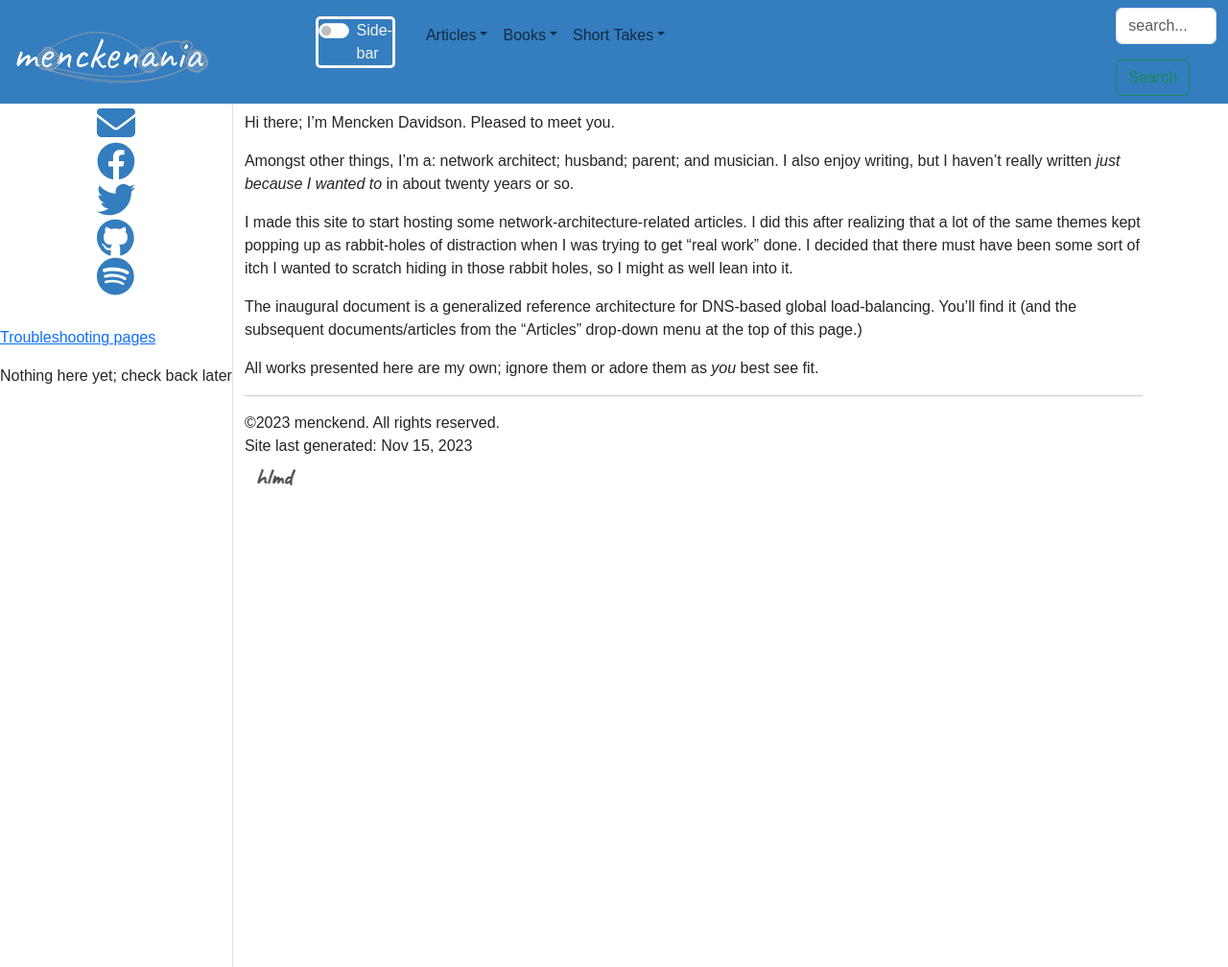
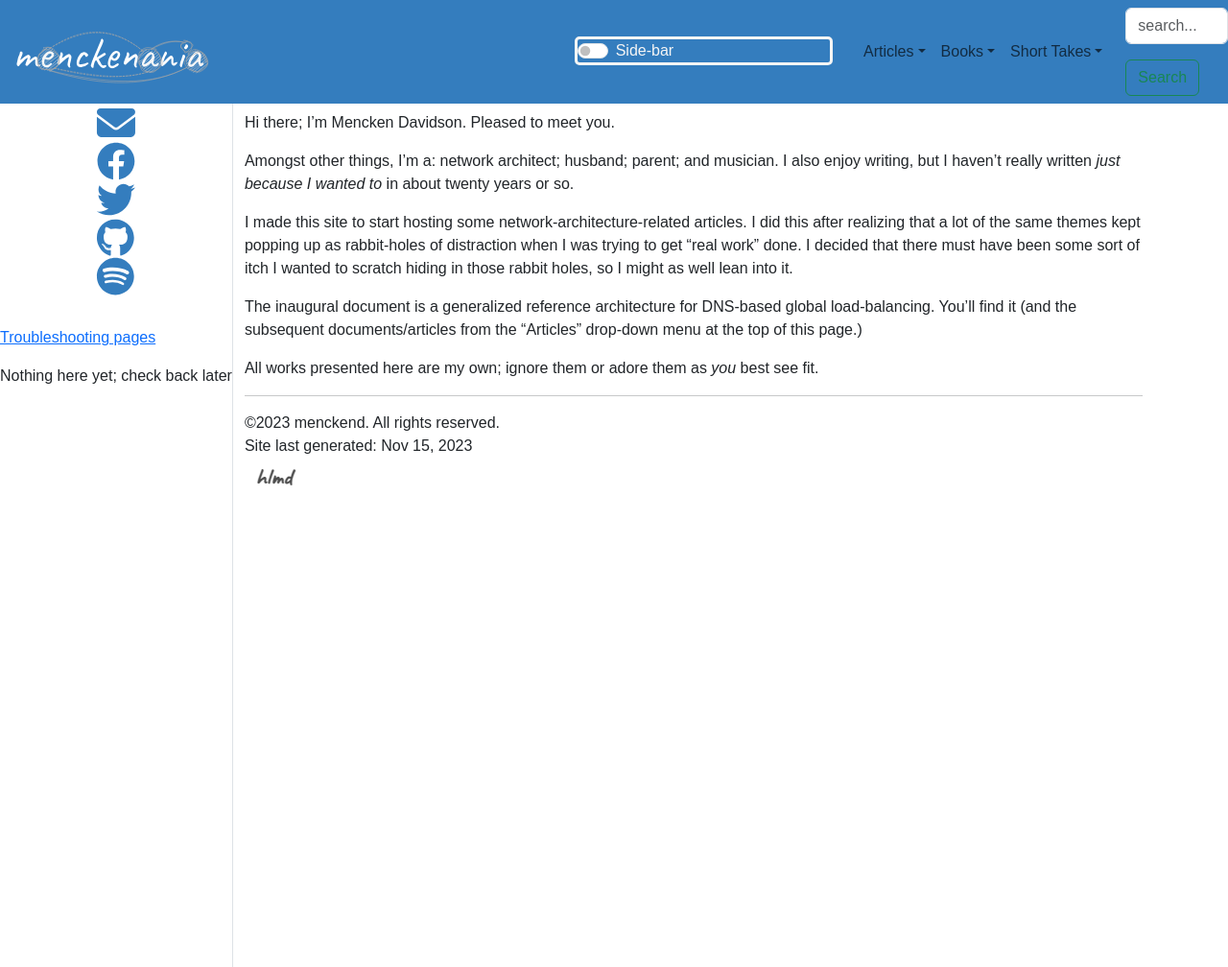
Before and after one commit to menckend/alpha, a Jekyll site: the page built from index.md, in a window 1280 px wide. Shown: the whole page at 96% size. Built offline with Jekyll 4.4.1, drawn with Linux system fonts in a browser that asks for light colours; nearby versions of some CDN libraries; some web fonts are replaced; comment, search, counter and statistics services are not loaded.

Commit message:
Update topnav.html

```diff
--- a/_includes/topnav.html
+++ b/_includes/topnav.html
@@ -4,8 +4,7 @@
 
 
 <nav class="navbar navbar-expand-lg navbar-inverse navbar-static-top"  style="background-color:#347DBE; color: whitesmoke;">
-    <div class="container-fluid topnavlinks">
-        <div class="row justify-content-between">
+    <div class="container-fluid topnavlinks row justify-content-between">
         <div class="col">
             <a class="navbar-brand" href="index.html"><img class="navbar-brand" style="height: 75px; padding-top: 0px" src="images/menckenania-logo.drawio.svg"></a>
         </div>
@@ -14,7 +13,6 @@
             <span class="navbar-toggler-icon"></span>
             </button>
         </div>
-
         <div class="col">
             {% comment %} toggle sidebar button {% endcomment %}
             <div class="form-check form-switch" data-bs-target="#sidebar" data-bs-toggle="collapse" class="bi-toggle-off" style="border-color: whitesmoke; border-style: solid; border-radius: 5px;">
@@ -22,7 +20,6 @@
                 <label class="form-check-label" for="flexSwitchCheckDefault">Side-bar</label>
             </div>
         </div>
-
         <div class="col justify-content-around>
             <div class="collapse navbar-collapse" id="navbarSupportedContent">
                 <ul class="navbar-nav me-auto mb-2 mb-lg-0">
@@ -56,8 +53,6 @@
                 </ul>
             </div>
         </div>
-
-
         <div class="col-1 justify-content-right ">
             <form>
                 <input id="search-input" class="form-control me-2" type="search" placeholder="{{site.data.strings.search_placeholder_text}}" aria-label="Search">
```
Lines whose indentation alone changed are shown as unchanged.
